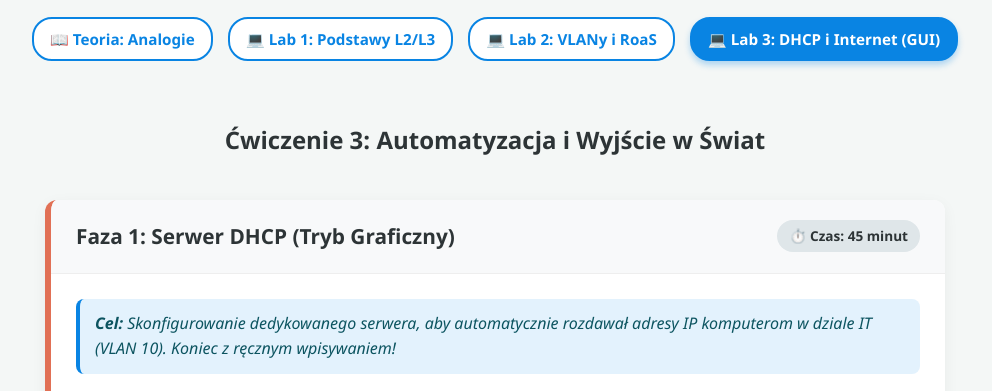
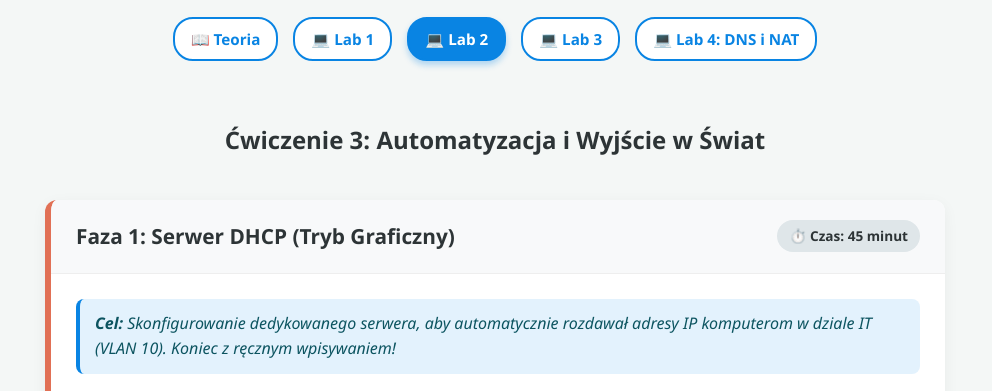
Before and after one commit to m1981/praktyki-inf02, a plain HTML site: page cwiczenia2-gui.html in a window 1280 px wide. Shown: the part 135-526 px from the top of the page, without its empty margins (145-1137 px from the left). Drawn offline with Linux system fonts and the light colour scheme.

Commit message:
Update cwiczenia2-gui.html

```diff
--- a/cwiczenia2-gui.html
+++ b/cwiczenia2-gui.html
@@ -80,11 +80,12 @@
         <h1>💻 Laboratorium Packet Tracer</h1>
         <p style="color: var(--text-muted);">Praktyczne ćwiczenia z Filaru 1. Zbuduj to, o czym czytałeś!</p>
 
-        <nav class="main-nav">
-            <a href="index.html" class="nav-btn">📖 Teoria: Analogie</a>
-            <a href="cwiczenia.html" class="nav-btn">💻 Lab 1: Podstawy L2/L3</a>
-            <a href="cwiczenia2.html" class="nav-btn">💻 Lab 2: VLANy i RoaS</a>
-            <a href="cwiczenia3.html" class="nav-btn active">💻 Lab 3: DHCP i Internet (GUI)</a>
+<nav class="main-nav">
+            <a href="index.html" class="nav-btn">📖 Teoria</a>
+            <a href="cwiczenia.html" class="nav-btn">💻 Lab 1</a>
+            <a href="cwiczenia2-gui.html" class="nav-btn active">💻 Lab 2</a>
+            <a href="cwiczenia3.html" class="nav-btn">💻 Lab 3</a>
+            <a href="cwiczenia4.html" class="nav-btn">💻 Lab 4: DNS i NAT</a>
         </nav>
     </header>
 
```
